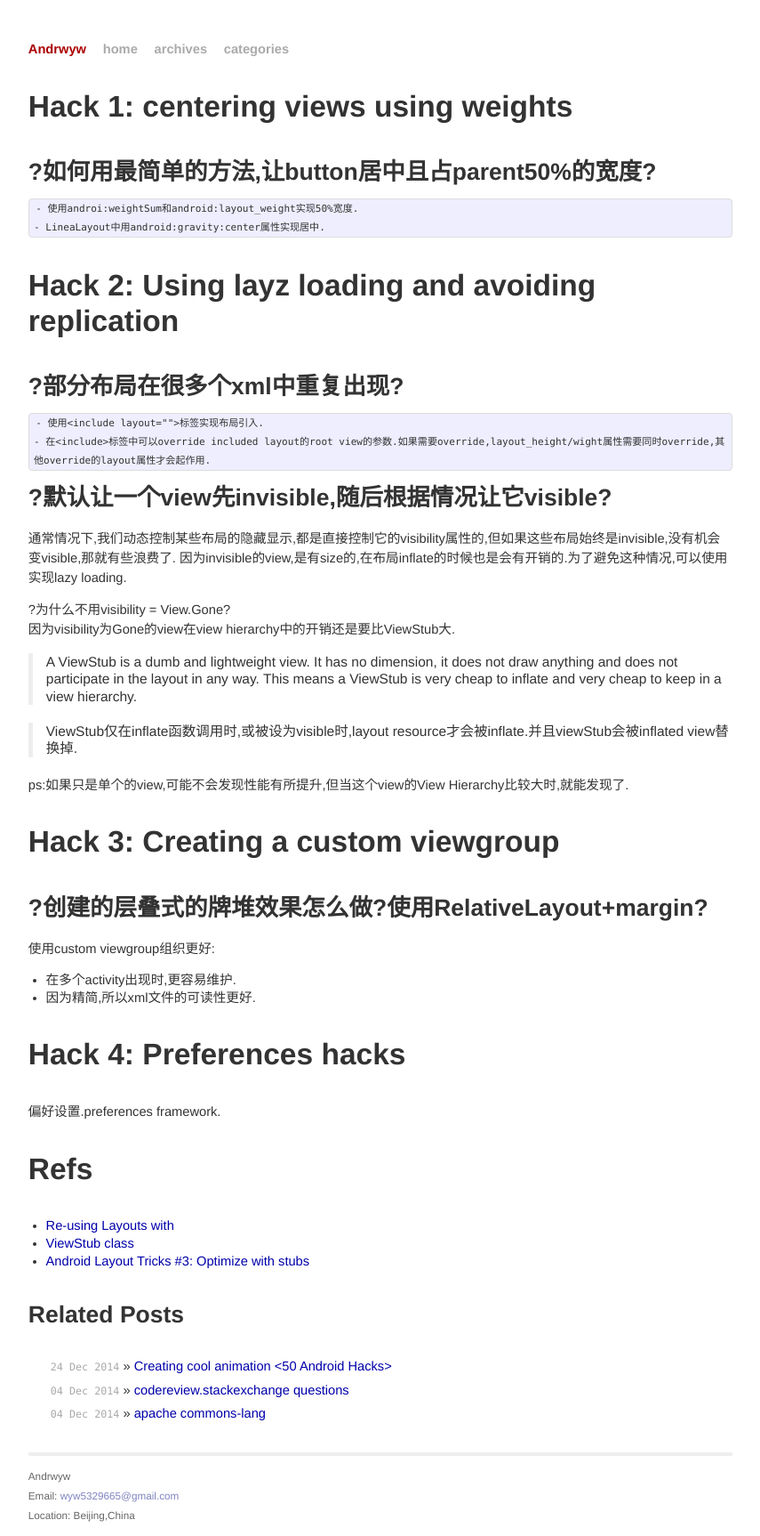
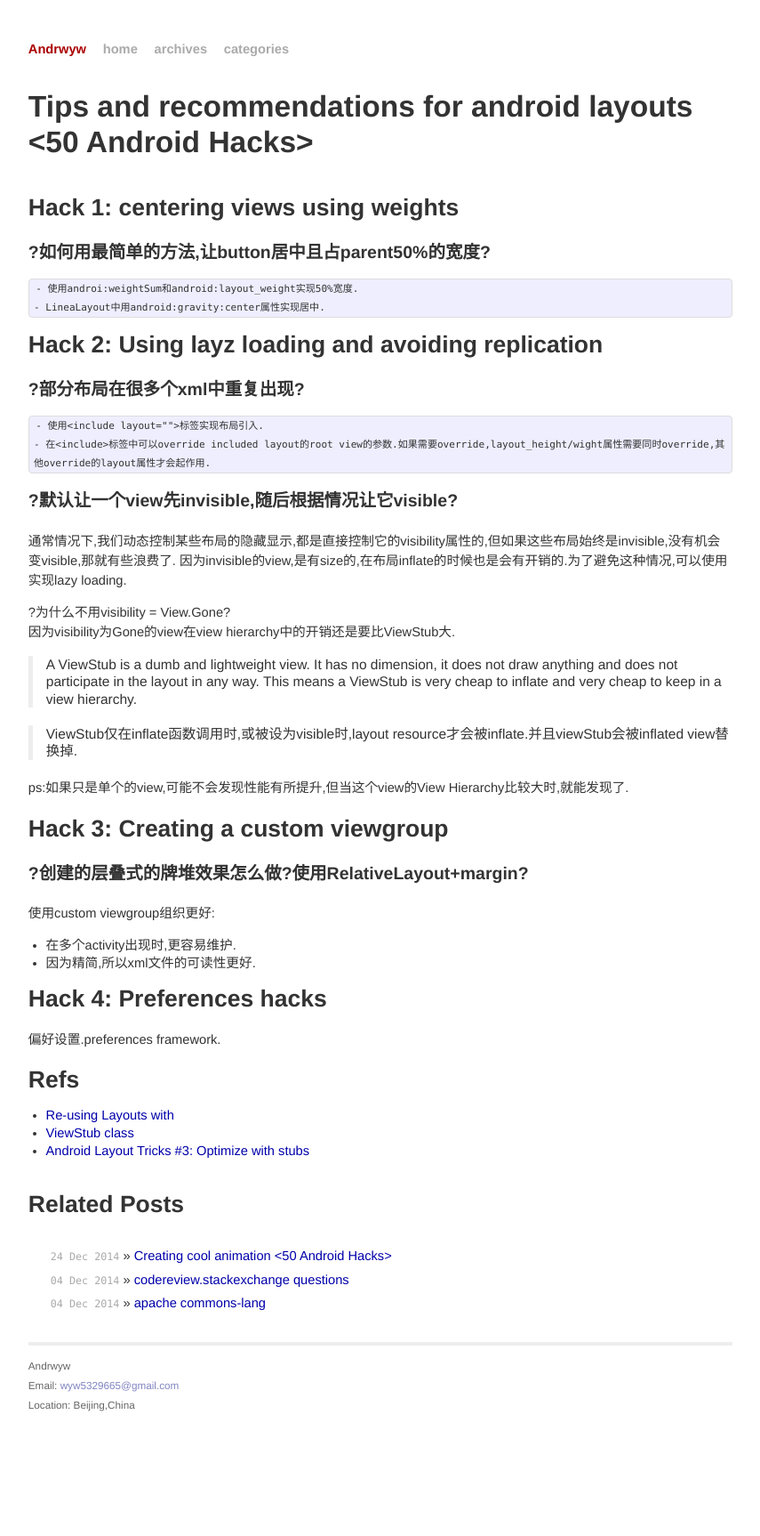
Before and after one commit to Andrwyw/Andrwyw.github.io, a Jekyll site: the page built from _posts/2014-12-18-Tips-and-recommendations-for-android-layouts-50AH.md, in a window 1280 px wide. Shown: the whole page at 89% size, without its empty margins (212-1067 px from the left). Built offline with Jekyll 4.4.1, drawn with Linux system fonts in a browser that asks for light colours; comment, search, counter and statistics services are not loaded; after the commit the page ends 1602 px from its top, so only the background shows below that.

Commit message:
fix title level

```diff
--- a/_posts/2014-12-18-Tips-and-recommendations-for-android-layouts-50AH.md
+++ b/_posts/2014-12-18-Tips-and-recommendations-for-android-layouts-50AH.md
@@ -4,21 +4,22 @@ title: "Tips and recommendations for android layouts <50 Android Hacks>"
 tags: [android]
 categories: [50 android hacks, 读书笔记]
 ---
+# Tips and recommendations for android layouts <50 Android Hacks>
 
-# Hack 1: centering views using weights
+## Hack 1: centering views using weights
 
-## ?如何用最简单的方法,让button居中且占parent50%的宽度?
+### ?如何用最简单的方法,让button居中且占parent50%的宽度?
 	- 使用androi:weightSum和android:layout_weight实现50%宽度.
 	- LineaLayout中用android:gravity:center属性实现居中.
 
 
-# Hack 2: Using layz loading and avoiding replication
+## Hack 2: Using layz loading and avoiding replication
 
-## ?部分布局在很多个xml中重复出现?
+### ?部分布局在很多个xml中重复出现?
 	- 使用<include layout="">标签实现布局引入.
 	- 在<include>标签中可以override included layout的root view的参数.如果需要override,layout_height/wight属性需要同时override,其他override的layout属性才会起作用.
 
-## ?默认让一个view先invisible,随后根据情况让它visible?
+### ?默认让一个view先invisible,随后根据情况让它visible?
 通常情况下,我们动态控制某些布局的隐藏显示,都是直接控制它的visibility属性的,但如果这些布局始终是invisible,没有机会变visible,那就有些浪费了.
 因为invisible的view,是有size的,在布局inflate的时候也是会有开销的.为了避免这种情况,可以使用<ViewStub>实现lazy loading.
 
@@ -31,19 +32,19 @@ categories: [50 android hacks, 读书笔记]
 
 ps:如果只是单个的view,可能不会发现性能有所提升,但当这个view的View Hierarchy比较大时,就能发现了.
 
-# Hack 3: Creating a custom viewgroup
+## Hack 3: Creating a custom viewgroup
 
-## ?创建的层叠式的牌堆效果怎么做?使用RelativeLayout+margin?
+### ?创建的层叠式的牌堆效果怎么做?使用RelativeLayout+margin?
 使用custom viewgroup组织更好:
 
 - 在多个activity出现时,更容易维护.
 - 因为精简,所以xml文件的可读性更好.
 
-# Hack 4: Preferences hacks
+## Hack 4: Preferences hacks
 偏好设置.preferences framework.
 
 
-# Refs
+## Refs
 - [Re-using Layouts with <include/>](http://developer.android.com/training/improving-layouts/reusing-layouts.html)
 - [ViewStub class](http://developer.android.com/reference/android/view/ViewStub.html)
 - [Android Layout Tricks #3: Optimize with stubs](http://android-developers.blogspot.sg/2009/03/android-layout-tricks-3-optimize-with.html)
```
Also changed, not shown: _posts/2014-12-24-creating-cool-animation-50AH.md (+7 -5 lines).
